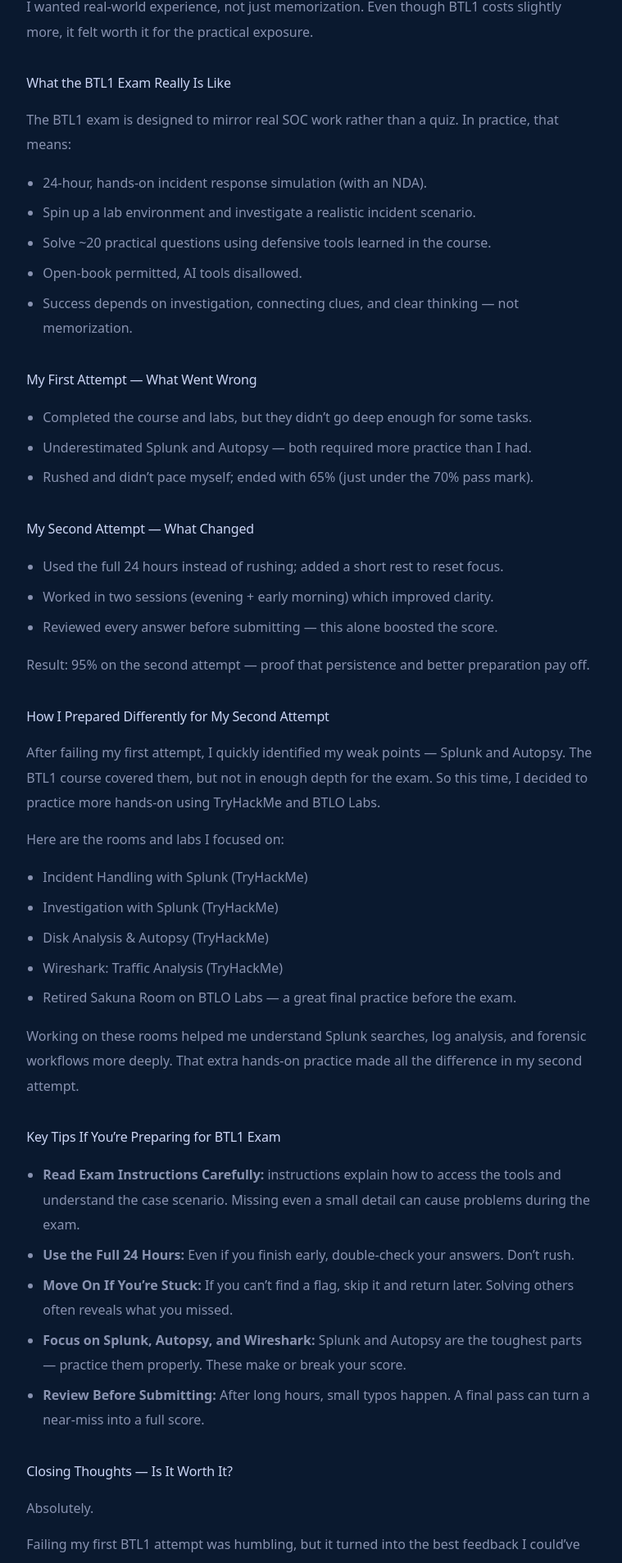
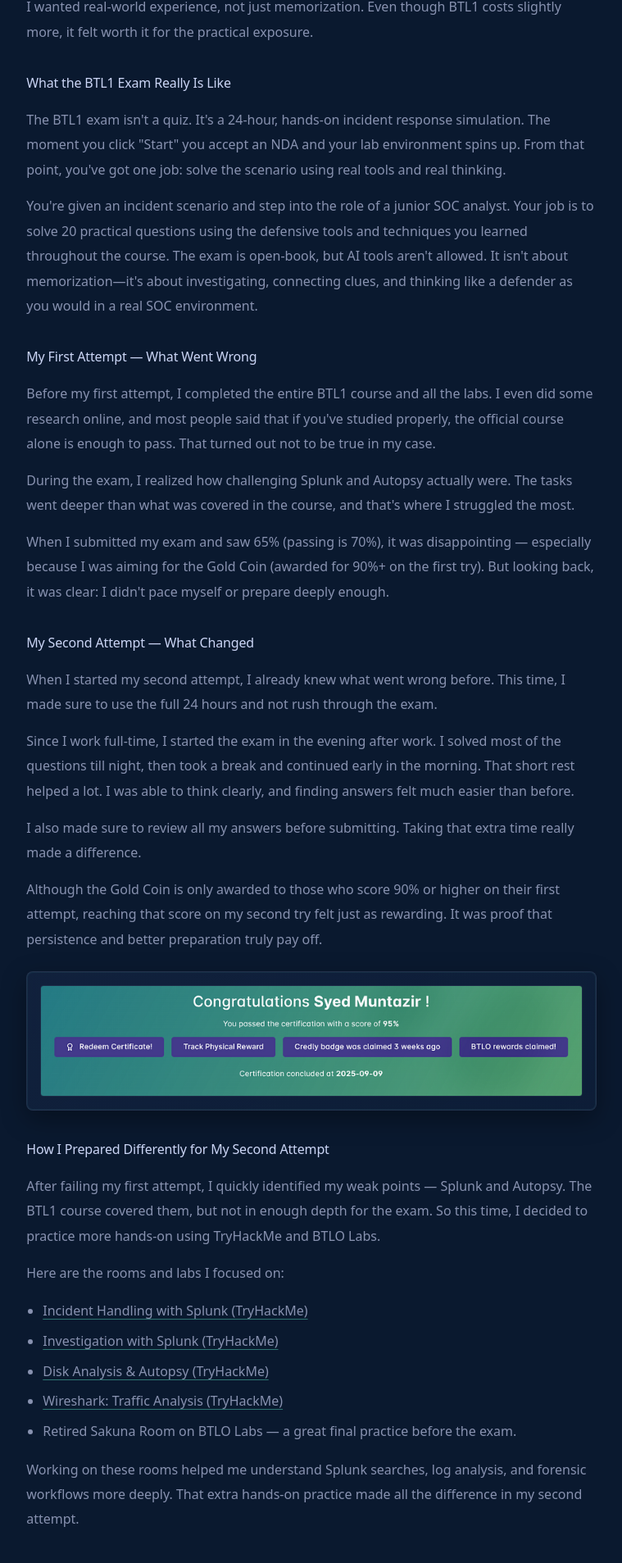
Before and after one commit to muntazirx/portfolio, a Next.js app: page /blog/btl1-95-second-attempt in a window 1280 px wide. Shown: the part 1515-3422 px from the top of the page at 82% size, without its empty margins (382-1141 px from the left). Built offline with nearby package versions, Linux system fonts and the light colour scheme.

Commit message:
Blog: add 95% result callout and certificate image; add THM room links; copy edits

```diff
--- a/src/app/blog/[slug]/page.tsx
+++ b/src/app/blog/[slug]/page.tsx
@@ -107,29 +107,59 @@ export default function BlogPostPage({ params }: Params) {
         </p>
 
         <h2>What the BTL1 Exam Really Is Like</h2>
-        <p>The BTL1 exam is designed to mirror real SOC work rather than a quiz. In practice, that means:</p>
-        <ul>
-          <li>24-hour, hands-on incident response simulation (with an NDA).</li>
-          <li>Spin up a lab environment and investigate a realistic incident scenario.</li>
-          <li>Solve ~20 practical questions using defensive tools learned in the course.</li>
-          <li>Open-book permitted, AI tools disallowed.</li>
-          <li>Success depends on investigation, connecting clues, and clear thinking — not memorization.</li>
-        </ul>
+        <p>
+          The BTL1 exam isn't a quiz. It's a 24-hour, hands-on incident response simulation. The moment you click
+          "Start" you accept an NDA and your lab environment spins up. From that point, you've got one job: solve the
+          scenario using real tools and real thinking.
+        </p>
+        <p>
+          You're given an incident scenario and step into the role of a junior SOC analyst. Your job is to solve 20
+          practical questions using the defensive tools and techniques you learned throughout the course. The exam is
+          open-book, but AI tools aren't allowed. It isn't about memorization—it's about investigating, connecting
+          clues, and thinking like a defender as you would in a real SOC environment.
+        </p>
 
         <h2>My First Attempt — What Went Wrong</h2>
-        <ul>
-          <li>Completed the course and labs, but they didn’t go deep enough for some tasks.</li>
-          <li>Underestimated Splunk and Autopsy — both required more practice than I had.</li>
-          <li>Rushed and didn’t pace myself; ended with 65% (just under the 70% pass mark).</li>
-        </ul>
+        <p>
+          Before my first attempt, I completed the entire BTL1 course and all the labs. I even did some research online, and most people said that if you've studied properly, the official course alone is enough to pass. That turned out not to be true in my case.
+        </p>
+        <p>
+          During the exam, I realized how challenging Splunk and Autopsy actually were. The tasks went deeper than what was covered in the course, and that's where I struggled the most.
+        </p>
+        <p>
+          When I submitted my exam and saw 65% (passing is 70%), it was disappointing — especially because I was aiming for the Gold Coin (awarded for 90%+ on the first try). But looking back, it was clear: I didn't pace myself or prepare deeply enough.
+        </p>
 
         <h2>My Second Attempt — What Changed</h2>
-        <ul>
-          <li>Used the full 24 hours instead of rushing; added a short rest to reset focus.</li>
-          <li>Worked in two sessions (evening + early morning) which improved clarity.</li>
-          <li>Reviewed every answer before submitting — this alone boosted the score.</li>
-        </ul>
-        <p>Result: 95% on the second attempt — proof that persistence and better preparation pay off.</p>
+        <p>
+          When I started my second attempt, I already knew what went wrong before. This time, I made sure to use the
+          full 24 hours and not rush through the exam.
+        </p>
+        <p>
+          Since I work full-time, I started the exam in the evening after work. I solved most of the questions till
+          night, then took a break and continued early in the morning. That short rest helped a lot. I was able to think
+          clearly, and finding answers felt much easier than before.
+        </p>
+        <p>
+          I also made sure to review all my answers before submitting. Taking that extra time really made a difference.
+        </p>
+        <p>
+          Although the Gold Coin is only awarded to those who score 90% or higher on their first attempt, reaching that
+          score on my second try felt just as rewarding. It was proof that persistence and better preparation truly pay
+          off.
+        </p>
+
+        {/* Result callout image */}
+        <div className="panel rounded-lg p-4 my-6 text-center">
+          <Image
+            src="/95-result.png"
+            alt="BTL1 results dashboard showing a 95% score"
+            width={960}
+            height={420}
+            className="mx-auto h-auto w-full max-w-[680px] rounded border border-foreground/10"
+            sizes="(min-width: 1024px) 680px, 100vw"
+          />
+        </div>
 
         <h2>How I Prepared Differently for My Second Attempt</h2>
         <p>
@@ -137,10 +167,26 @@ export default function BlogPostPage({ params }: Params) {
         </p>
         <p>Here are the rooms and labs I focused on:</p>
         <ul>
-          <li>Incident Handling with Splunk (TryHackMe)</li>
-          <li>Investigation with Splunk (TryHackMe)</li>
-          <li>Disk Analysis & Autopsy (TryHackMe)</li>
-          <li>Wireshark: Traffic Analysis (TryHackMe)</li>
+          <li>
+            <a href="https://tryhackme.com/room/splunk201" target="_blank" rel="noopener noreferrer">
+              Incident Handling with Splunk (TryHackMe)
+            </a>
+          </li>
+          <li>
+            <a href="https://tryhackme.com/room/investigatingwithsplunk" target="_blank" rel="noopener noreferrer">
+              Investigation with Splunk (TryHackMe)
+            </a>
+          </li>
+          <li>
+            <a href="https://tryhackme.com/room/autopsy2ze0" target="_blank" rel="noopener noreferrer">
+              Disk Analysis & Autopsy (TryHackMe)
+            </a>
+          </li>
+          <li>
+            <a href="https://tryhackme.com/room/wiresharktrafficanalysis" target="_blank" rel="noopener noreferrer">
+              Wireshark: Traffic Analysis (TryHackMe)
+            </a>
+          </li>
           <li>Retired Sakuna Room on BTLO Labs — a great final practice before the exam.</li>
         </ul>
         <p>
@@ -155,6 +201,21 @@ export default function BlogPostPage({ params }: Params) {
           <li><strong>Focus on Splunk, Autopsy, and Wireshark:</strong> Splunk and Autopsy are the toughest parts — practice them properly. These make or break your score.</li>
           <li><strong>Review Before Submitting:</strong> After long hours, small typos happen. A final pass can turn a near-miss into a full score.</li>
         </ul>
+
+        {/* Certificate proof */}
+        <figure className="my-8">
+          <Image
+            src="/btl1-certificate.jpg"
+            alt="Security Blue Team — Blue Team Level 1 certificate"
+            width={1200}
+            height={850}
+            className="mx-auto h-auto w-full max-w-[820px] rounded border border-foreground/10"
+            sizes="(min-width: 1024px) 820px, 100vw"
+          />
+          <figcaption className="mt-2 text-center text-sm text-muted">
+            BTL1 certificate
+          </figcaption>
+        </figure>
 
         <h2>Closing Thoughts — Is It Worth It?</h2>
         <p>
```
Also changed, not shown: public/95-result.png (added), public/btl1-certificate.jpg (added).
